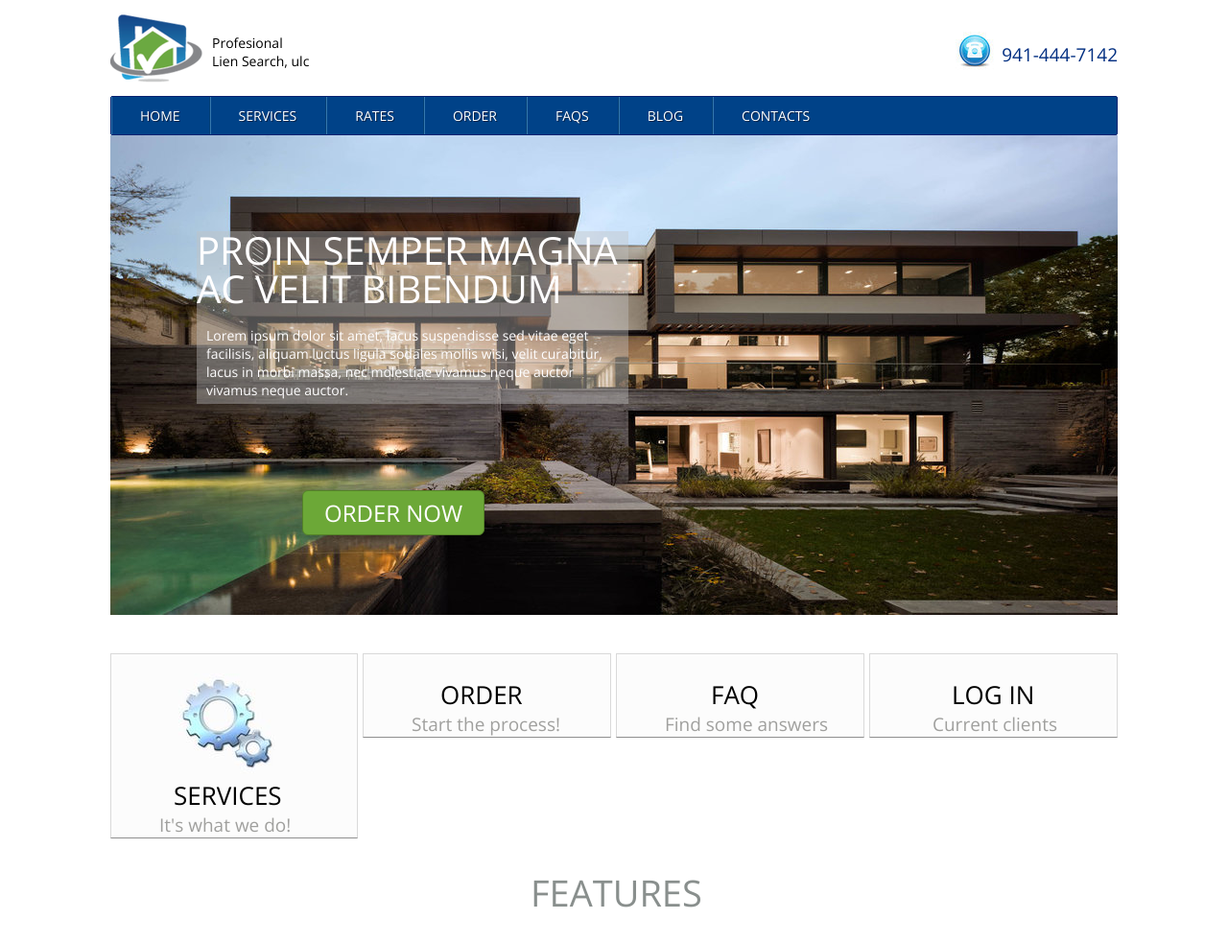
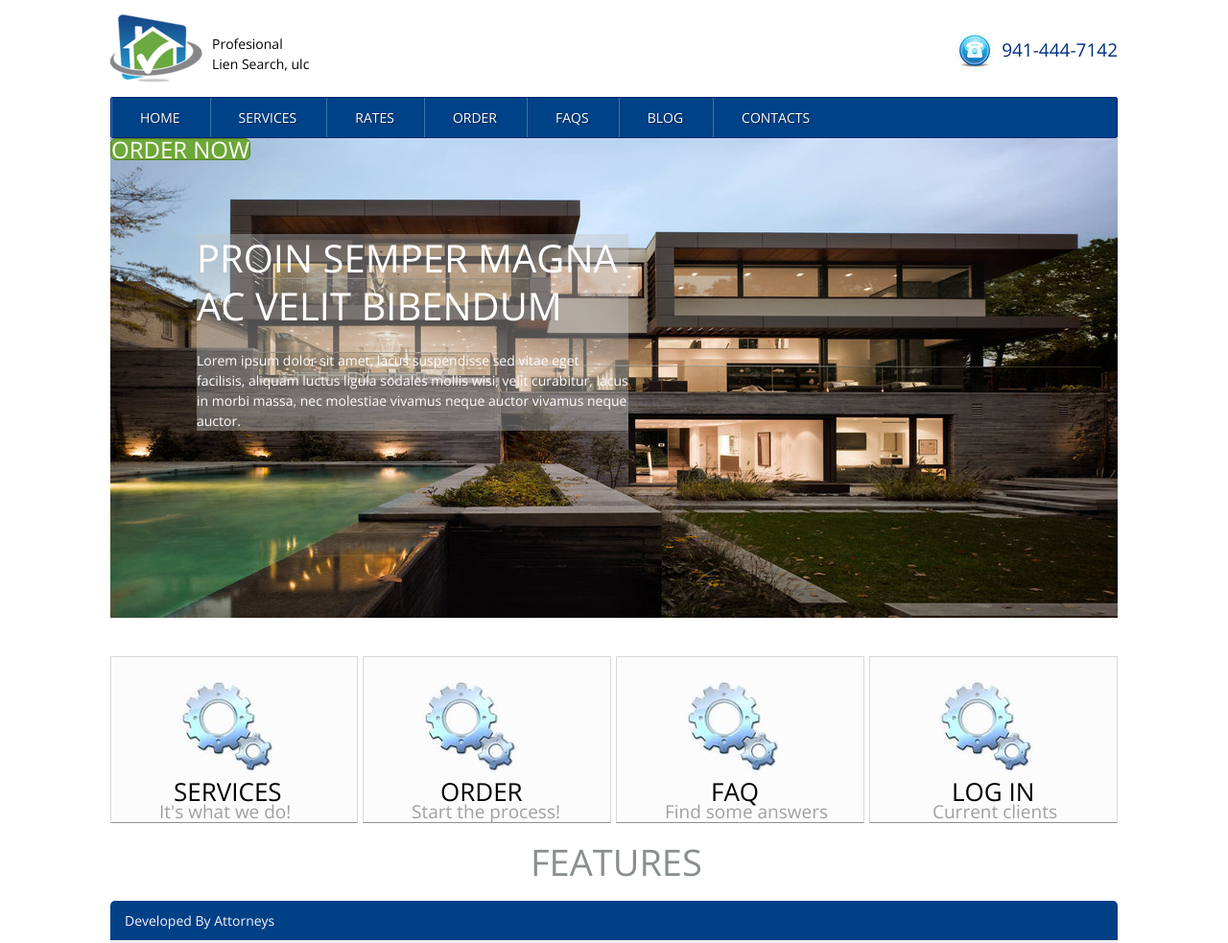
Before and after one commit to nikolaknot/site-project, a plain HTML site: page index.html in a window 1280 px wide. Shown: the top 983 px of the page at 96% size. Drawn offline with nearby package versions, Linux system fonts and the light colour scheme.

Commit message:
Small changes to html and css, from newb to noob.

```diff
--- a/css-style/style.css
+++ b/css-style/style.css
@@ -8,6 +8,7 @@
   background-color: #FFFFFF;
   font-family: "Open Sans", sans-serif;
   font-size: 14px;
+  line-height: 21px;
 }
 
 /**
@@ -63,7 +64,7 @@
 }
 
 .phone-number {
-  padding-top: 25px;
+  margin-top: 25px;
   float: right;
 }
 
@@ -71,12 +72,13 @@
   float: right;
   color:#012E81;
   font-size: 19px;
+  padding: 17px 0px;
 }
 
 .navigation-bar {
+  float: left;
   background-color: #004288;
   width: 100%;
-  float: left;
   border-color: #012271;
   color: #FFFEFF;
   text-align: center;
@@ -95,11 +97,8 @@
 
 .navigation-item {
   background-color: #004288;
-  font-size: 14px;
   border-right: 1px solid;
-  border-right-color: #003D73;
   border-right-color: #023F76;
-  display: inline-block;
   float: left;
 }
 
@@ -139,7 +138,6 @@
   top: 100px;
   left: 90px;
   width: 450px;
-  background-color: rgb(192,192,192);
   background-color: rgba(192,192,192,0.4);
 }
 .transparent-header {
@@ -148,30 +146,22 @@
   font-size: 40px;
   font-weight: 100;
   color: #FFFEFF;
-  line-height: 40px;
+  line-height: 50px;
 }
 
 .transparent-text {
-  font-family: "Open Sans", sans-serif;
-  text-align: left;
-  margin-bottom: 0;
-  margin-top: 0;
   color: #FFFEFF;
-  font-size: 14px;
-  padding-left: 10px;
-  padding-right: 5px;
-  padding-bottom: 5px;
 }
 
 .order-button {
-  top: 370px;
-  left: 200px;
   position: absolute;
   background-color: #6CA837;
   border-radius: 6px;
   border-style: solid;
   border-width: 1px;
   border-color: #548228;
+  display: block;
+
 }
 
 .order-link {
@@ -179,8 +169,6 @@
   text-decoration: none;
   color: #FFFEFF;
   font-size: 24px;
-  padding: 6px 22px;
-  font-family: "Open Sans", sans-serif;
 }
 
 .services {
--- a/index.html
+++ b/index.html
@@ -10,18 +10,19 @@
 </head>
 <body>
 <div class="site-wrap">
+  <section class="top-container cf">
     <div class="main-picture">
       <p class="main-picture-text">Profesional<br> Lien Search, ulc</p>
-    <img src="../site-project/pictures/logo-icon.png">
+      <img src="pictures/logo-icon.png">
     </div>
 
     <div class="phone-number">
-    <img src="../site-project/pictures/phone.jpg">
-    <p class="number">941-444-7142</p>
-
+      <img src="pictures/phone.jpg">
+      <span class="number">941-444-7142</span>
     </div>
 
-  <div class="navigation-bar">
+  </section>
+  <div class="navigation-bar cf">
     <ul class="navigation-list">
       <li class="navigation-item"><a class="navigation-link" href="https://www.google.com">HOME</a></li>
       <li class="navigation-item"><a class="navigation-link" href="https://www.google.com">SERVICES</a></li>
@@ -36,11 +37,13 @@
   <div class="house-picture">
     <div class="transparent-div">
       <p class="transparent-header">PROIN SEMPER MAGNA AC VELIT BIBENDUM</p>
-      <p class="transparent-text"><br>Lorem ipsum dolor sit amet, lacus suspendisse sed vitae eget facilisis, aliquam luctus ligula sodales mollis wisi, velit curabitur, lacus in morbi massa, nec molestiae vivamus neque auctor vivamus neque auctor.</p>
+      <span class="transparent-text"><br>Lorem ipsum dolor sit amet, lacus suspendisse sed vitae eget facilisis, aliquam luctus ligula sodales mollis wisi, velit curabitur, lacus in morbi massa, nec molestiae vivamus neque auctor vivamus neque auctor.</span>
      </div>
-     <div class="order-button">
-      <a class="order-link" href="https://www.google.com">ORDER NOW</a>
-     </div>
+
+      <a class="order-link" href="#">
+        <span class="order-button">ORDER NOW</span>
+      </a>
+
   </div>
 
   <a class="user-panel-link" href="https://www.google.com">
@@ -53,7 +56,7 @@
 
   <a class="user-panel-link" href="https://www.google.com">
     <div class="order">
-      <img src="pictures/cart.png" alt="" class="order-picture">
+      <img src="pictures/tockici.jpg" alt="" class="order-picture">
       <p class="order-header">ORDER</p>
       <p class="order-paragraph">Start the process!</p>
     </div>
@@ -61,7 +64,7 @@
 
   <a class="user-panel-link" href="https://www.google.com">
     <div class="faq">
-     <img src="pictures/faq.png" alt="" class="faq-picture">
+     <img src="pictures/tockici.jpg" alt="" class="faq-picture">
       <p class="faq-header">FAQ</p>
       <p class="faq-paragraph">Find some answers</p>
     </div>
@@ -69,7 +72,7 @@
 
   <a class="user-panel-link" href="https://www.google.com">
     <div class="login">
-      <img src="pictures/login.jpg" alt="" class="login-picture">
+      <img src="pictures/tockici.jpg" alt="" class="login-picture">
       <p class="login-header">LOG IN</p>
       <p class="login-paragraph">Current clients</p>
     </div>
```
Lines whose indentation alone changed are shown as unchanged.
